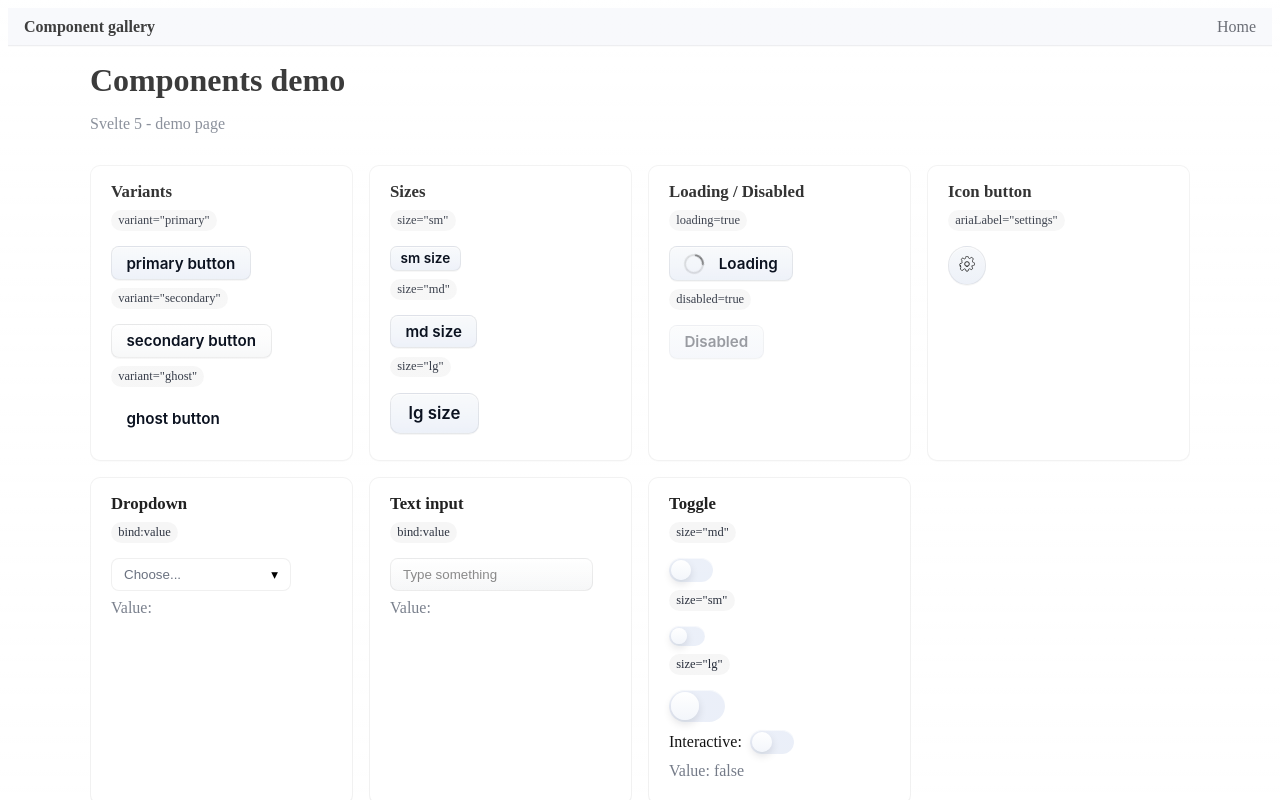
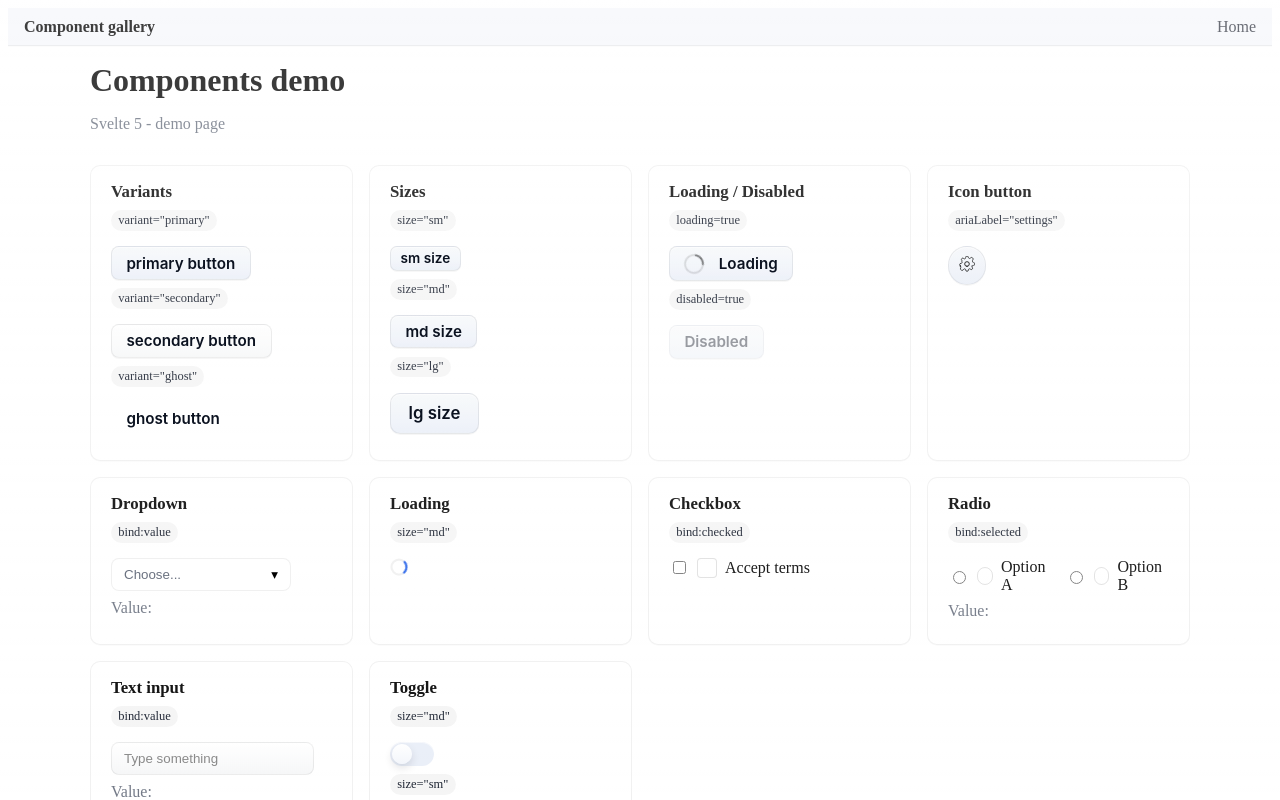
Before and after one commit to ricardojvsoares/Components, a SvelteKit app: page / in a window 1280 px wide. Shown: the top 800 px of the page. Built offline with nearby package versions, Linux system fonts and the light colour scheme.

Commit message:
docs(demo): add Loading, Checkbox, and Radio examples to demo page

```diff
--- a/src/routes/+page.svelte
+++ b/src/routes/+page.svelte
@@ -1,5 +1,5 @@
 <script lang="ts">
-	import { Button, IconButton, TextInput, Toggle, Dropdown } from '$lib/components';
+	import { Button, IconButton, TextInput, Toggle, Dropdown, Loading, Checkbox, Radio } from '$lib/components';
 
 	const variants = ['primary', 'secondary', 'ghost'] as const;
 	const sizes = ['sm', 'md', 'lg'] as const;
@@ -105,6 +105,38 @@
 						bind:value={dropdownValue}
 						placeholder="Choose..."
 					/>
+				</div>
+			</div>
+			<div class="row muted">Value: {dropdownValue}</div>
+		</div>
+
+		<div class="demo-card">
+			<h2>Loading</h2>
+			<div class="example">
+				<div class="chip">size="md"</div>
+				<div class="row">
+					<Loading size="md" />
+				</div>
+			</div>
+		</div>
+
+		<div class="demo-card">
+			<h2>Checkbox</h2>
+			<div class="example">
+				<div class="chip">bind:checked</div>
+				<div class="row">
+					<Checkbox bind:checked={inputChecked} label="Accept terms" />
+				</div>
+			</div>
+		</div>
+
+		<div class="demo-card">
+			<h2>Radio</h2>
+			<div class="example">
+				<div class="chip">bind:selected</div>
+				<div class="row">
+					<Radio name="group1" value="a" bind:selected={dropdownValue} label="Option A" />
+					<Radio name="group1" value="b" bind:selected={dropdownValue} label="Option B" />
 				</div>
 			</div>
 			<div class="row muted">Value: {dropdownValue}</div>
```
